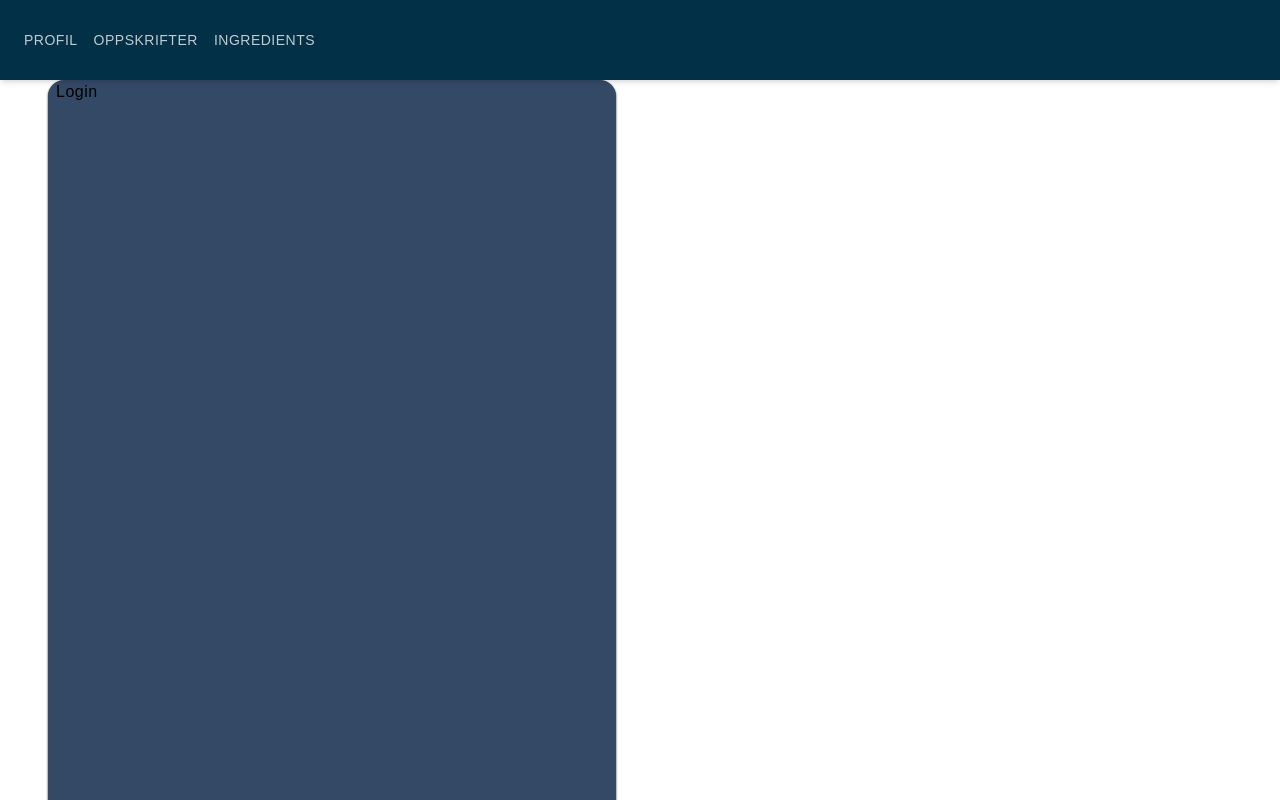
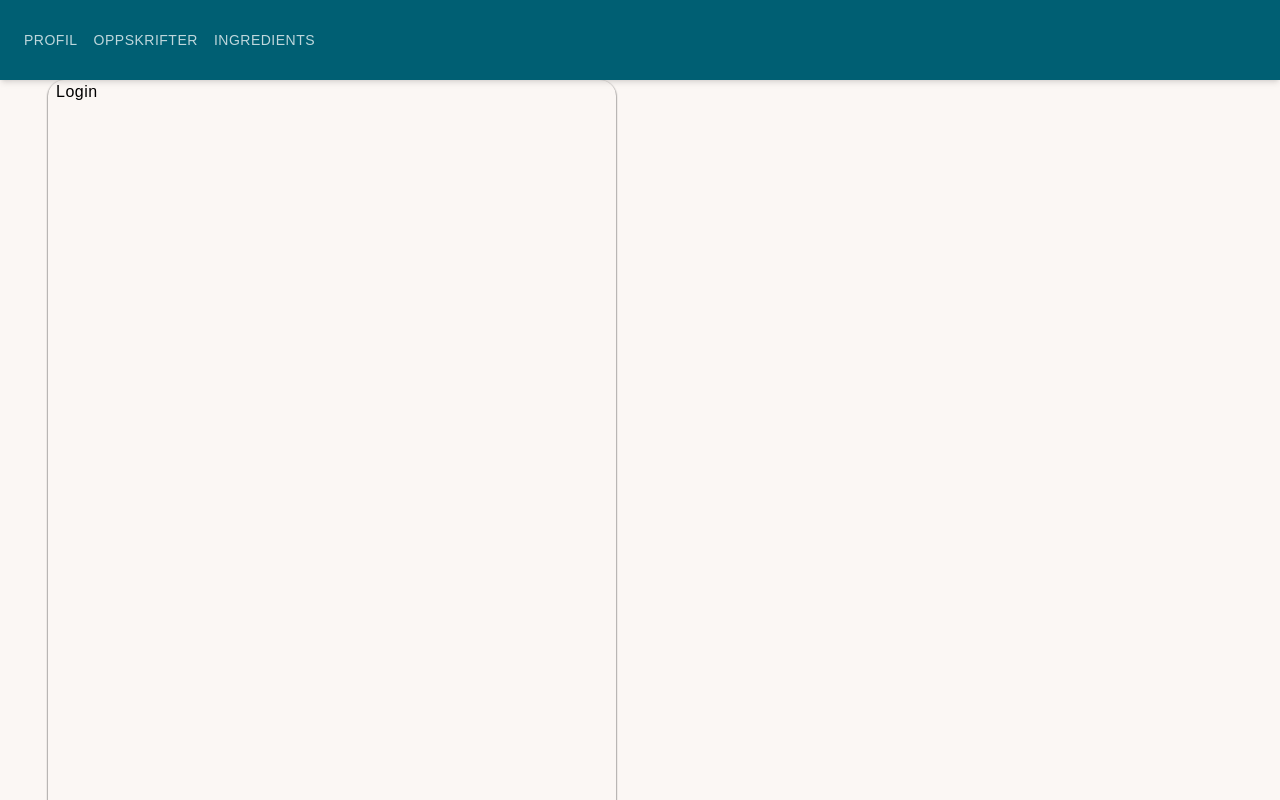
Before and after one commit to RecipeBook-Ida/RecipeBook_Frontend, a React (Vite) app: page / in a window 1280 px wide. Built offline with nearby package versions, Linux system fonts and the light colour scheme.

Commit message:
update color palette

```diff
--- a/src/App.tsx
+++ b/src/App.tsx
@@ -9,7 +9,7 @@ import LoginPage from "./pages/LoginPage";
 function App() {
   return (
     <BrowserRouter>
-      <div className=" px-6 fixed top-20 w-full h-full bottom-0 bg-bg">
+      <div className=" px-6 fixed top-20 w-full h-full bottom-0 bg-bookBG">
         <Navbar></Navbar>
         <Routes>
           <Route path="/" element={<LoginPage />} />
--- a/src/components/common/Navbar.tsx
+++ b/src/components/common/Navbar.tsx
@@ -28,7 +28,7 @@ const Navbar: React.FC = () => {
   );
 
   return (
-    <nav className="bg-bookPrimary-dark fixed inset-x-0 top-0 shadow-md text-white h-fit z-20">
+    <nav className="bg-bookBase-dark fixed inset-x-0 top-0 shadow-md text-white h-fit z-20">
       <div className="flex items-center justify-between h-20">
         <ul className="hidden md:flex space-x-4 px-6 slide-in-links">
           {filteredLinks.map((link) => (
--- a/tailwind.config.js
+++ b/tailwind.config.js
@@ -9,18 +9,23 @@ export default {
         mono: ['sans-serif'],
       },
       colors: {
-        bookPrimary:{
-          light: "#8ecae6",
-          medium: "#219ebc",
-          dark: "#023047",
+        bookNeutral: "#e9d8a6",
+        bookBase:{
+          light: "#94d2bd",
+          regular: "#0a9396",
+          dark: "#005f73",
+          darkest: "#001219"
         },
-      bookSec: {
-        light: "#ffb703",
-        medium: "#fb8500",
-        dark: "#9b2226",
-      },
-        bookBG: "#344966",
+        bookAccent: {
+          lightest: "#ee9b00",
+          light: "#ca6702",
+          regular: "#bb3e03",
+          dark: "#ae2012",
+          darkest: "#9b2226"
+        },
+        bookBG: "#fbf7f4",
         bookBgGradient: "#344977",
+
       },
     },
 
```
